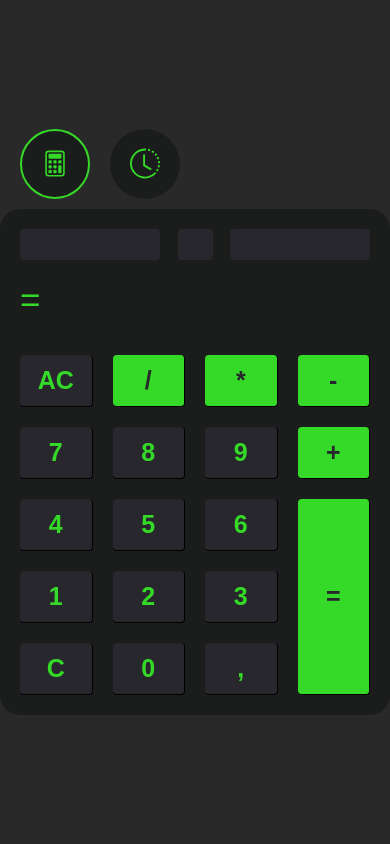
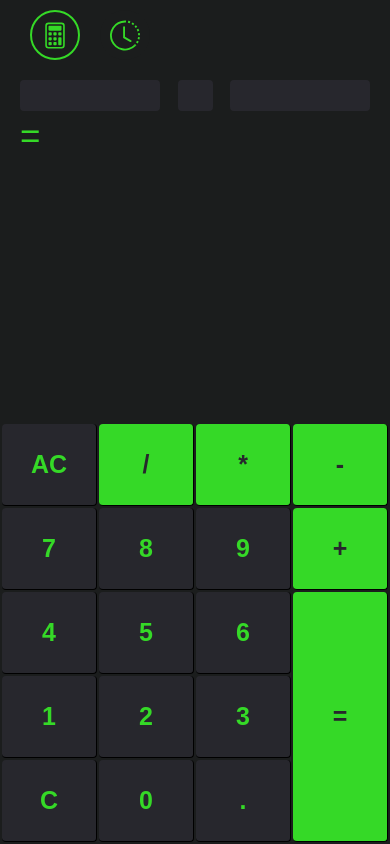
Before and after one commit to MateuszZalobnik/Calculator-App, a React (Create React App) app: page / in a window 390 px wide. Built offline with nearby package versions, Linux system fonts and the light colour scheme.

Commit message:
calculator mobile and desk styles

```diff
--- a/src/App.tsx
+++ b/src/App.tsx
@@ -9,11 +9,15 @@ import { Routes, Route, Navigate } from 'react-router-dom';
 import History from 'components/organisms/History/History';
 
 const Wrapper = styled.div`
+  position: relative;
   display: flex;
   justify-content: center;
-  align-items: center;
-  height: 100vh;
+  align-items: end;
+  min-height: 100vh;
   background-color: ${({ theme }) => theme.colors.darkGrey};
+  ${({ theme }) => theme.mq.desktop} {
+    align-items: center;
+  }
 `;
 
 const ContentWrapper = styled.div`
@@ -21,6 +25,9 @@ const ContentWrapper = styled.div`
   justify-content: center;
   flex-direction: column;
   color: ${({ theme }) => theme.colors.secondary};
+  ${({ theme }) => theme.mq.desktop} {
+    width: 50%;
+  }
 `;
 
 const App: React.FC = () => {
--- a/src/components/atoms/Button/Button.tsx
+++ b/src/components/atoms/Button/Button.tsx
@@ -25,13 +25,15 @@ const Wrapper = styled.button<Props>`
   cursor: pointer;
   border-right: 1px solid ${({ theme }) => theme.colors.black};
   border-bottom: 1px solid ${({ theme }) => theme.colors.black};
-`;
+  ${({ theme }) => theme.mq.desktop} {
+    padding: 10px;
+  }
+  `;
 
 const Button: React.FC<{
   value: string | number;
   light?: boolean;
   onClick?: (event: React.MouseEvent<HTMLButtonElement>) => void;
-  props?: any;
 }> = ({ light = false, value, onClick }) => {
   return (
     <Wrapper onClick={onClick} light={light} value={value}>
--- a/src/components/molecules/Display/Display.tsx
+++ b/src/components/molecules/Display/Display.tsx
@@ -1,12 +1,16 @@
-import React from 'react';
+import React, { ChangeEvent, RefObject } from 'react';
 import styled from 'styled-components';
 import { inputs } from 'consts/inputConsts';
 
 const Wrapper = styled.div`
   display: flex;
   flex-direction: column;
-  height: 15vh;
-  padding: 20px 20px 0px 20px;
+  padding: 80px 20px 0px 20px;
+  height: 50vh;
+  ${({ theme }) => theme.mq.desktop} {
+    padding: 15px 15px 10vh 15px;
+    height: max-content;
+  }
 `;
 
 const InputsWrapper = styled.div`
@@ -31,7 +35,6 @@ const NumberInput = styled.input`
   color: ${({ theme }) => theme.colors.secondary};
   border-radius: ${({ theme }) => theme.borderRadius.s};
   font-size: ${({ theme }) => theme.fontSize.l};
-  text-align: end;
   border: none;
   :focus {
     outline: 2px solid ${({ theme }) => theme.colors.secondary};
@@ -53,25 +56,36 @@ const SymbolInput = styled.input`
 
 const ResultWrapper = styled.div`
   display: flex;
-  margin-top: 20px;
+  margin-top: 5px;
   justify-content: space-between;
   font-size: ${({ theme }) => theme.fontSize.xl};
 `;
 
+const LastResultWrapper = styled.div`
+  display: flex;
+  margin-top: 5px;
+  justify-content: end;
+  font-size: ${({ theme }) => theme.fontSize.m};
+`;
+
 const Display: React.FC<{
+  lastResult: string | null;
   result: number | string;
-  symbolRef: any;
-  firstValueRef: any;
-  secondValueRef: any;
-}> = ({ secondValueRef, symbolRef, firstValueRef, result }) => {
+  symbolRef: RefObject<HTMLInputElement>;
+  firstValueRef: RefObject<HTMLInputElement>;
+  secondValueRef: RefObject<HTMLInputElement>;
+}> = ({ secondValueRef, symbolRef, firstValueRef, result, lastResult }) => {
   return (
     <Wrapper>
       <InputsWrapper>
         <NumberInput
           type="number"
+          pattern="^\d*(\.\d{0,2})?$"
           ref={firstValueRef}
-          onChange={(e) => {
-            firstValueRef.current.value = e.target.value;
+          onChange={(e: ChangeEvent<HTMLInputElement>) => {
+            firstValueRef.current
+              ? (firstValueRef.current.value = e.target.value)
+              : '222';
           }}
         />
         <SymbolInput
@@ -84,7 +98,11 @@ const Display: React.FC<{
               e.target.value == inputs.division ||
               e.target.value == inputs.multiplication
             ) {
-              symbolRef.current.value = e.target.value;
+              symbolRef.current
+                ? (symbolRef.current.value = e.target.value)
+                : null;
+            } else {
+              symbolRef.current ? (symbolRef.current.value = '') : null;
             }
           }}
         />
@@ -92,10 +110,13 @@ const Display: React.FC<{
           type="number"
           ref={secondValueRef}
           onChange={(e) => {
-            secondValueRef.current.value = e.target.value;
+            secondValueRef.current
+              ? (secondValueRef.current.value = e.target.value)
+              : null;
           }}
         />
       </InputsWrapper>
+      {lastResult ? <LastResultWrapper>{lastResult}</LastResultWrapper> : null}
       <ResultWrapper>
         <span>=</span>
         <div>{result}</div>
--- a/src/components/molecules/Header/Header.tsx
+++ b/src/components/molecules/Header/Header.tsx
@@ -8,6 +8,9 @@ import { NavLink } from 'react-router-dom';
 
 const Wrapper = styled.div`
   display: flex;
+  position: absolute;
+  top: 10px;
+  left: 10px;
   justify-content: justfiy;
   padding-bottom: 10px;
 `;
@@ -16,18 +19,23 @@ const StyledNavLink = styled(NavLink)`
   display: flex;
   justify-content: center;
   align-items: center;
-  padding: 20px;
+  padding: 10px;
   text-decoration: none;
   color: ${({ theme }) => theme.colors.secondary};
   background-color: ${({ theme }) => theme.colors.primary};
   font-size: ${({ theme }) => theme.fontSize.xl};
-  width: 70px;
-  height: 70px;
+  width: 50px;
+  height: 50px;
   border-radius: 50%;
   margin-left: 20px;
 
   &.active {
     border: 2px solid ${({ theme }) => theme.colors.secondary};
+  }
+
+  ${({ theme }) => theme.mq.desktop} {
+    width: 70px;
+    height: 70px;
   }
 `;
 
--- a/src/components/molecules/Keyboard/Keyboard.tsx
+++ b/src/components/molecules/Keyboard/Keyboard.tsx
@@ -1,27 +1,41 @@
 import Button from 'components/atoms/Button/Button';
 import { inputs } from 'consts/inputConsts';
-import React from 'react';
+import React, { RefObject, useEffect } from 'react';
 import styled from 'styled-components';
 
 const Wrapper = styled.div`
-  height: 45vh;
-  padding: 20px;
+  padding: 2px;
   display: grid;
-  gap: 20px 20px;
+  gap: 2px 2px;
   grid-template-columns: 1fr 1fr 1fr 1fr;
   grid-template-rows: 1fr 1fr 1fr 1fr 1fr;
+  height: 50vh;
+  ${({ theme }) => theme.mq.desktop} {
+    height: max-content;
+    padding: 10px;
+  }
 `;
 
 const Keyboard: React.FC<{
+  result: number | string;
+  setLastResult: (value: string | null) => void;
   setResult: (value: string | number) => void;
-  symbolRef: any;
-  firstValueRef: any;
-  secondValueRef: any;
-}> = ({ secondValueRef, symbolRef, firstValueRef, setResult }) => {
+  symbolRef: RefObject<HTMLInputElement>;
+  firstValueRef: RefObject<HTMLInputElement>;
+  secondValueRef: RefObject<HTMLInputElement>;
+}> = ({
+  secondValueRef,
+  symbolRef,
+  firstValueRef,
+  setResult,
+  setLastResult,
+  result,
+}) => {
   const calculate = (action: string, a: number, b: number) => {
     switch (action) {
       case inputs.addition:
         setResult(a + b);
+
         break;
       case inputs.subtraction:
         setResult(a - b);
@@ -35,37 +49,109 @@ const Keyboard: React.FC<{
     }
   };
 
+  const clearAll = () => {
+    firstValueRef.current ? (firstValueRef.current.value = '') : null;
+    secondValueRef.current ? (secondValueRef.current.value = '') : null;
+    symbolRef.current ? (symbolRef.current.value = '') : null;
+    setResult('');
+  };
+
   const handleClick = (event: React.MouseEvent<HTMLButtonElement>) => {
     const value = event.currentTarget.value;
-    if (
+
+    if (value == inputs.clearAll) {
+      clearAll();
+      setLastResult('');
+    } else if (
       value == inputs.addition ||
       value == inputs.subtraction ||
       value == inputs.multiplication ||
       value == inputs.division
     ) {
-      symbolRef.current.focus();
-      symbolRef.current.value = value;
-    } else if (value == inputs.clearAll) {
-      firstValueRef.current.value = '';
-      secondValueRef.current.value = '';
-      symbolRef.current.value = '';
+      if (
+        symbolRef.current?.value != '' &&
+        firstValueRef.current?.value != '' &&
+        secondValueRef.current?.value != '' &&
+        result != ''
+      ) {
+        setLastResult(
+          firstValueRef.current?.value +
+            ' ' +
+            symbolRef.current?.value +
+            ' ' +
+            secondValueRef.current?.value +
+            ' = ' +
+            String(result)
+        );
+      }
+      symbolRef.current?.focus();
+      symbolRef.current ? (symbolRef.current.value = value) : null;
+    } else if (value == inputs.equal) {
+      if (
+        symbolRef.current &&
+        firstValueRef.current &&
+        secondValueRef.current
+      ) {
+        calculate(
+          symbolRef.current.value,
+          Number(firstValueRef.current.value),
+          Number(secondValueRef.current.value)
+        );
+      }
     } else if (
-      symbolRef.current.value == '' ||
-      firstValueRef.current.value == ''
+      symbolRef.current?.value != '' &&
+      firstValueRef.current?.value != '' &&
+      secondValueRef.current?.value != '' &&
+      result != '' &&
+      !isNaN(Number(value))
     ) {
-      firstValueRef.current.focus();
-      firstValueRef.current.value += value;
-    } else if (value == inputs.equal) {
-      calculate(
-        symbolRef.current.value,
-        Number(firstValueRef.current.value),
-        Number(secondValueRef.current.value)
+      setLastResult(
+        firstValueRef.current?.value +
+          ' ' +
+          symbolRef.current?.value +
+          ' ' +
+          secondValueRef.current?.value +
+          ' = ' +
+          String(result)
       );
+      clearAll();
+      firstValueRef.current?.focus();
+      firstValueRef.current ? (firstValueRef.current.value += value) : null;
+    } else if (
+      symbolRef.current?.value == '' ||
+      firstValueRef.current?.value == ''
+    ) {
+      firstValueRef.current?.focus();
+      firstValueRef.current ? (firstValueRef.current.value += value) : null;
     } else {
-      secondValueRef.current.focus();
-      secondValueRef.current.value += value;
+      secondValueRef.current?.focus();
+      secondValueRef.current ? (secondValueRef.current.value += value) : null;
     }
   };
+
+  useEffect(() => {
+    const handleKeyPress = (event: KeyboardEvent) => {
+      if (
+        event.key === 'Enter' &&
+        symbolRef.current &&
+        firstValueRef.current &&
+        secondValueRef.current
+      ) {
+        calculate(
+          symbolRef.current.value,
+          Number(firstValueRef.current.value),
+          Number(secondValueRef.current.value)
+        );
+      }
+    };
+
+    window.addEventListener('keydown', handleKeyPress);
+
+    return () => {
+      window.removeEventListener('keydown', handleKeyPress);
+    };
+  }, []);
+
   return (
     <Wrapper>
       <Button value={inputs.clearAll} onClick={handleClick} />
@@ -84,7 +170,7 @@ const Keyboard: React.FC<{
       <Button value="3" onClick={handleClick} />
       <Button value="C" onClick={handleClick} />
       <Button value="0" onClick={handleClick} />
-      <Button value="," onClick={handleClick} />
+      <Button value={'.'} onClick={handleClick} />
       <Button value={inputs.equal} onClick={handleClick} light />
     </Wrapper>
   );
--- a/src/components/organisms/Calculator/Calculator.tsx
+++ b/src/components/organisms/Calculator/Calculator.tsx
@@ -5,18 +5,20 @@ import styled from 'styled-components';
 
 const Wrapper = styled.div`
   width: 100%;
-  min-height: max-content;
   background-color: ${({ theme }) => theme.colors.primary};
-  border-radius: ${({ theme }) => theme.borderRadius.m};
   display: flex;
   flex-direction: column;
+  ${({ theme }) => theme.mq.desktop} {
+    border-radius: ${({ theme }) => theme.borderRadius.m};
+  }
 `;
 
 const Calculator: React.FC = () => {
   const [result, setResult] = useState<number | string>('');
-  const symbolRef = useRef<HTMLInputElement>();
-  const firstValueRef = useRef<HTMLInputElement>();
-  const secondValueRef = useRef<HTMLInputElement>();
+  const [lastResult, setLastResult] = useState<string | null>(null);
+  const symbolRef = useRef<HTMLInputElement>(null);
+  const firstValueRef = useRef<HTMLInputElement>(null);
+  const secondValueRef = useRef<HTMLInputElement>(null);
 
   return (
     <Wrapper>
@@ -25,8 +27,11 @@ const Calculator: React.FC = () => {
         symbolRef={symbolRef}
         firstValueRef={firstValueRef}
         secondValueRef={secondValueRef}
+        lastResult={lastResult}
       />
       <Keyboard
+        setLastResult={setLastResult}
+        result={result}
         setResult={setResult}
         symbolRef={symbolRef}
         firstValueRef={firstValueRef}
```
